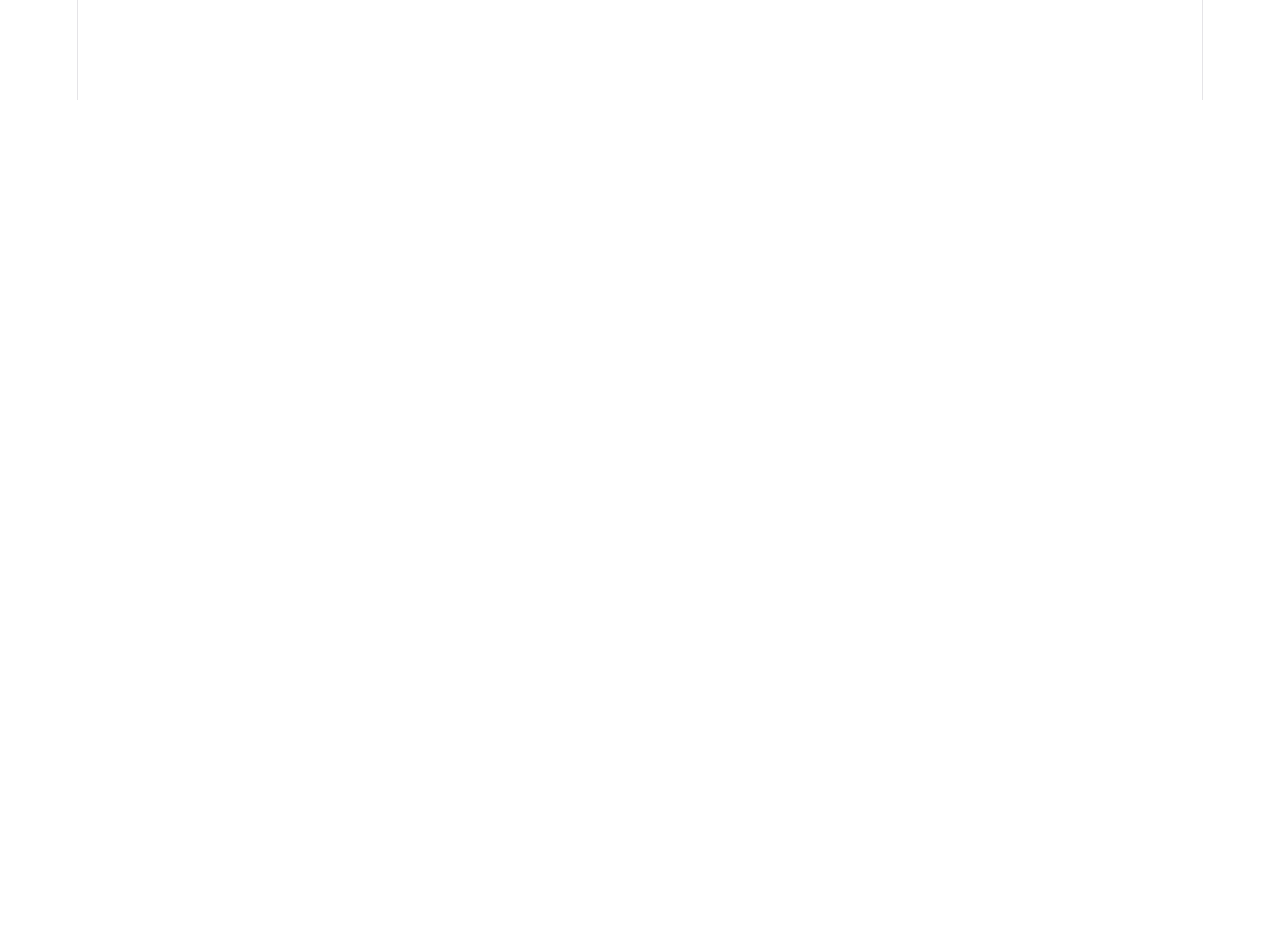
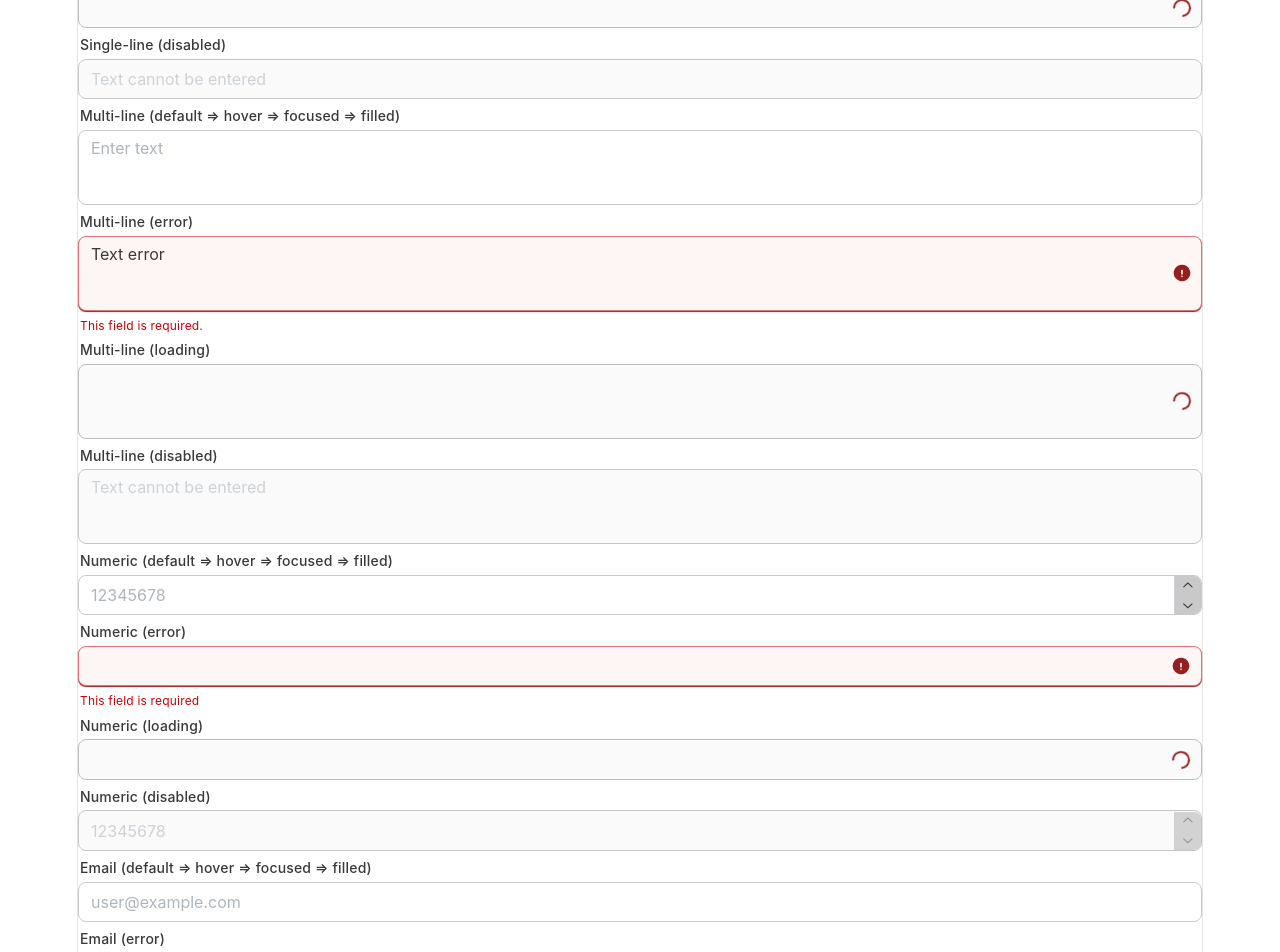
Before and after one commit to MBH-UNSW/MbhWeb, a React (Vite) app in the folder ubhWebApp/: page / in a window 1280 px wide. Shown: the part 700-1652 px from the top of the page. Before the commit the page ends 800 px from the top, so only its background shows below. Built offline with nearby package versions, Linux system fonts and the light colour scheme.

Commit message:
feat: add input container component

```diff
--- a/ubhWebApp/package.json
+++ b/ubhWebApp/package.json
@@ -15,6 +15,7 @@
   "dependencies": {
     "@mantine/core": "^9.1.0",
     "@mantine/hooks": "^9.1.0",
+    "@tabler/icons-react": "^3.44.0",
     "react": "^19.2.5",
     "react-dom": "^19.2.5",
     "react-router-dom": "^7.14.2"
--- /dev/null
+++ b/ubhWebApp/src/components/input/Input.module.css
@@ -0,0 +1,120 @@
+.root {
+  width: 100%;
+  display: flex;
+  flex-direction: column;
+  gap: 4px;
+}
+
+.label {
+  font-size: 14px;
+  font-weight: 500;
+  color: #393939;
+  display: block;
+  margin-top: 7px;
+  margin-left: 2px;
+  text-align: left;
+  line-height: 1.4;
+}
+
+.description {
+  font-size: 12px;
+  color: #727272;
+}
+
+.error {
+  font-size: 12px;
+  color: #cc0000;
+  text-align: left;
+  margin-left: 2px;
+}
+
+.input {
+  box-sizing: border-box;
+  display: flex;
+  align-items: center;
+  width: 100%;
+  max-width: 100%;
+  aspect-ratio: 8.5 / 1;
+  color: #999999;
+  background-color: #ffffff;
+  border: 1px solid #c9c9c9;
+  border-radius: 8px;
+  padding: 8px 12px;
+  font-size: 16px;
+  line-height: 1.2;
+  min-height: 0;
+}
+
+.input:hover {
+  color: #949494;
+  background-color: #f2f2f2;
+  border: 1px solid #a0a0a0;
+}
+
+.input:focus {
+  color: #727272;
+  background-color: #e6f0fa;
+  border: 1px solid #146ac7;
+}
+
+.input:not(:placeholder-shown) {
+  color: #393939;
+  background-color: #f8fcf8;
+  border: 1px solid #a0a0a0;
+}
+
+.input[data-error] {
+  color: #393939;
+  background-color: #fef5f5;
+  border: 1px solid #e57373;
+  box-shadow: 0px 1px 1px #941f1f;
+}
+
+.input.loading {
+  color: #393939;
+  background-color: #fafafa;
+  border: 1px solid #bdbdbd;
+}
+
+.input:disabled,
+.input[data-disabled] {
+  color: #727272;
+  background-color: #f7f7f7;
+  border: 1px solid #a0a0a0;
+  cursor: not-allowed;
+}
+
+.controls {
+  background-color: #c9c9c9;
+  border-radius: 0 7px 7px 0;
+  display: flex;
+  flex-direction: column;
+  height: 100%;
+}
+
+.control {
+  color: #393939;
+  display: flex;
+  align-items: center;
+  justify-content: center;
+}
+
+.control:hover {
+  color: #146ac7;
+  background-color: #e6f0fa;
+}
+
+.control:disabled,
+.control[data-disabled] {
+  color: #727272;
+  background-color: #d9d9d9;
+  cursor: not-allowed;
+}
+
+.control:first-child {
+  border-radius: 0 7px 0 0;
+}
+
+.control:last-child {
+  border-radius: 0 0 7px 0;
+}
--- /dev/null
+++ b/ubhWebApp/src/components/input/Input.tsx
@@ -0,0 +1,142 @@
+import { TextInput, Textarea, NumberInput, Loader } from '@mantine/core';
+import { IconExclamationCircleFilled } from '@tabler/icons-react';
+import classes from './Input.module.css';
+
+type InputVariant = 'single-line' | 'multi-line' | 'numeric' | 'email' | 'phone';
+
+type InputProps = {
+  variant?: InputVariant;
+  label?: string;
+  placeholder?: string;
+  description?: string;
+  error?: string;
+  loading?: boolean;
+  disabled?: boolean;
+  value?: string | number;
+  onChange?: (e: any) => void;  // 'any' is temporary
+};
+
+export function Input({label, placeholder, variant='single-line', description, error, loading, disabled, value, onChange}: InputProps) {
+  const rightIcon = error ? <IconExclamationCircleFilled size={20} color='#941f1f' />
+    : loading ? <Loader size={16} />
+    : null;
+
+  if (variant === 'single-line') {
+    return (
+      <TextInput
+        type='text'
+        label={label}
+        placeholder={placeholder}
+        description={description}
+        error={error}
+        disabled={disabled}
+        value={value}
+        onChange={onChange}
+        rightSection={rightIcon}
+        classNames={{
+          root: classes.root,
+          label: classes.label,
+          description: classes.description,
+          input: `${classes.input} ${loading ? classes.loading : ''}`,
+          error: classes.error,
+        }}
+      />
+    );
+  }
+
+  if (variant === 'multi-line') {
+    return (
+      <Textarea
+        label={label}
+        placeholder={placeholder}
+        description={description}
+        error={error}
+        disabled={disabled}
+        value={value}
+        onChange={onChange}
+        rightSection={rightIcon}
+        autosize
+        minRows={3}
+        classNames={{
+          root: classes.root,
+          label: classes.label,
+          description: classes.description,
+          input: `${classes.input} ${loading ? classes.loading : ''}`,
+          error: classes.error,
+        }}
+      />
+    );
+  }
+
+  if (variant === 'numeric') {
+    return (
+      <NumberInput
+        label={label}
+        placeholder={placeholder}
+        description={description}
+        error={error}
+        disabled={disabled}
+        value={value}
+        min={0}
+        onChange={onChange}
+        rightSection={rightIcon}
+        rightSectionWidth={35}
+        classNames={{
+          root: classes.root,
+          label: classes.label,
+          description: classes.description,
+          input: `${classes.input} ${loading ? classes.loading : ''}`,
+          error: classes.error,
+          controls: classes.controls,
+          control: classes.control,
+        }}
+      />
+    );
+  }
+
+  if (variant === 'email') {
+    return (
+      <TextInput
+        type='email'
+        label={label}
+        placeholder={placeholder}
+        description={description}
+        error={error}
+        disabled={disabled}
+        value={value}
+        onChange={onChange}
+        rightSection={rightIcon}
+        classNames={{
+          root: classes.root,
+          label: classes.label,
+          description: classes.description,
+          input: `${classes.input} ${loading ? classes.loading : ''}`,
+          error: classes.error,
+        }}
+      />
+    );
+  }
+
+  if (variant === 'phone') {
+    return (
+      <TextInput
+        type='tel'
+        label={label}
+        placeholder={placeholder}
+        description={description}
+        error={error}
+        disabled={disabled}
+        value={value}
+        onChange={onChange}
+        rightSection={rightIcon}
+        classNames={{
+          root: classes.root,
+          label: classes.label,
+          description: classes.description,
+          input: `${classes.input} ${loading ? classes.loading : ''}`,
+          error: classes.error,
+        }}
+      />
+    );
+  }
+}
--- a/ubhWebApp/src/pages/AllComponents.tsx
+++ b/ubhWebApp/src/pages/AllComponents.tsx
@@ -1,11 +1,11 @@
 import { Header1, Header2, Header3, Header4, Header5 } from "../components/typography/Header";
 import { Body1, Body2, Caption } from "../components/typography/Body";
+import { Input } from "../components/input/Input";
 
 export default function AllComponents() {
   return (
     <div>
       <Header1>UBH Components Library</Header1>
-
       <Header2>Typography</Header2>
         <section>
           <Header1>Header 1</Header1>
@@ -32,6 +32,27 @@ export default function AllComponents() {
 
           <Caption>Caption / Label - 12px</Caption>
         </section>
+      <Header4>Inputs:</Header4>
+        <Input variant='single-line' label='Single-line (default ⇒ hover ⇒ focused ⇒ filled)' placeholder='Enter text' />
+        <Input variant='single-line' label='Single-line (error)' value='Text error' error='This field is required.'/>
+        <Input variant='single-line' label='Single-line (loading)' loading={true}/>
+        <Input variant='single-line' label='Single-line (disabled)' placeholder='Text cannot be entered' disabled/>
+        <Input variant='multi-line' label='Multi-line (default ⇒ hover ⇒ focused ⇒ filled)' placeholder='Enter text' />
+        <Input variant='multi-line' label='Multi-line (error)' value='Text error' error='This field is required.'/>
+        <Input variant='multi-line' label='Multi-line (loading)' loading={true}/>
+        <Input variant='multi-line' label='Multi-line (disabled)' placeholder='Text cannot be entered' disabled/>
+        <Input variant='numeric' label='Numeric (default ⇒ hover ⇒ focused ⇒ filled)' placeholder='12345678' />
+        <Input variant='numeric' label='Numeric (error)' error='This field is required'/>
+        <Input variant='numeric' label='Numeric (loading)' loading={true}/>
+        <Input variant='numeric' label='Numeric (disabled)' placeholder='12345678' disabled/>
+        <Input variant='email' label='Email (default ⇒ hover ⇒ focused ⇒ filled)' placeholder='user@example.com' />
+        <Input variant='email' label='Email (error)' value='user@invalid' error='This field is of an invalid format.'/>
+        <Input variant='email' label='Email (loading)' value='user@saving.com' loading={true}/>
+        <Input variant='email' label='Email (disabled)' placeholder='user@example.com' disabled/>
+        <Input variant='phone' label='Phone (default ⇒ hover ⇒ focused ⇒ filled)' placeholder='+61 423 456 789' />
+        <Input variant='phone' label='Phone (error)' value='+61 423 4' error='This field is of an invalid format.'/>
+        <Input variant='phone' label='Phone (loading)' value='+61 423 456 789' loading={true}/>
+        <Input variant='phone' label='Phone (disabled)' placeholder='+61 423 456 789' disabled/>
     </div>
   );
 }
```
Also changed, not shown: 1 other file (tests, documents, lock files or other folders). Lines whose indentation alone changed are shown as unchanged.
